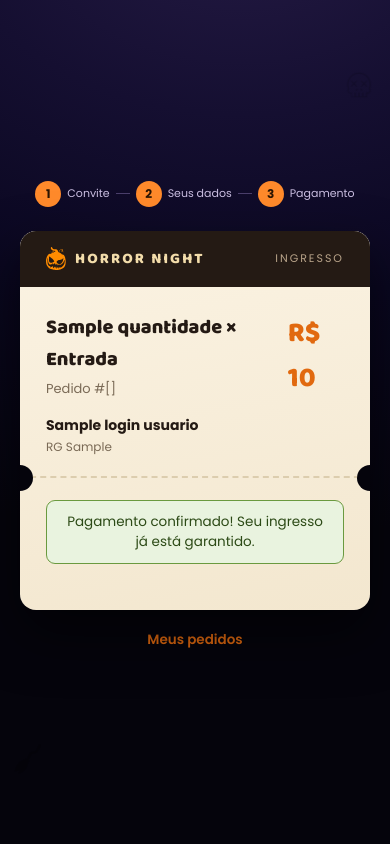
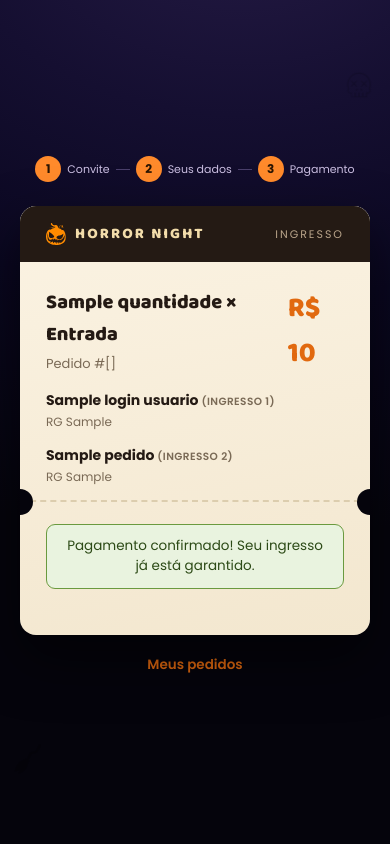
Before and after one commit to gustavofcss/back-to-halloween, a Flask app: page /pagamento/1 in a window 390 px wide. Run offline with Flask 3, Linux system fonts and the light colour scheme; the visitor is signed in with stand-in values (Sample User, id 1); a database or web service that is not in the repository returns one stand-in record (values such as "Sample title"); some libraries are stand-ins or nearby versions.

Commit message:
Fase 10: ingresso 2 pode ser de acompanhante, admin responsivo, endereço real
- Compra de 2 ingressos: o 1º é sempre do titular logado; o 2º pode ser pra
  um acompanhante, com nome/e-mail/RG/WhatsApp preenchidos manualmente
  (pedido explícito do usuário -- nem sempre a 2ª pessoa é quem está
  comprando). Aparece nos dois ingressos (tela e e-mail de confirmação) e
  na listagem de pedidos do admin.
- Painel admin responsivo de verdade no celular -- a sidebar empilhava
  marca + menu vertical + usuário + sair, ocupando a tela toda antes do
  conteúdo. Vira uma barra compacta com menu horizontal (scroll), e corrige
  um bug real de flexbox (align-items: flex-start com flex-direction:
  column fazia sidebar/conteúdo encolherem pro tamanho do texto em vez da
  largura da tela).
- Endereço real da festa (Rua Mário Bhering, 171 -- Tamarineira) no lugar
  do endereço fictício do mockup.

Co-Authored-By: Claude Sonnet 5 <noreply@anthropic.com>

```diff
--- a/app/admin.py
+++ b/app/admin.py
@@ -29,7 +29,7 @@ def pedidos():
             cur.execute(
                 """
                 SELECT p.id_pedido, p.quantidade, p.valor, p.status_pedido, p.data_pedido,
-                       u.nome, u.email
+                       p.acompanhante_nome, u.nome, u.email
                 FROM pedido p
                 JOIN login_usuario u ON u.id_usuario = p.id_usuario
                 ORDER BY p.data_pedido DESC
--- a/app/email_utils.py
+++ b/app/email_utils.py
@@ -52,10 +52,28 @@ def _enviar(destinatario: str, assunto: str, corpo: str, corpo_html: str | None
     resposta.raise_for_status()
 
 
-def _ticket_html(pedido) -> str:
+def _ticket_html(pedido, nome_titular: str) -> str:
     # Mesmas cores/estrutura do "ingresso" mostrado na tela de pagamento
     # (ver .ticket* em style.css), só que com estilo inline -- cliente de
     # e-mail não carrega arquivo .css externo nem @font-face.
+    titulares_html = (
+        f'<p style="margin:0;font-weight:bold;font-size:14px;">{nome_titular} '
+        '<span style="font-size:10.5px;font-weight:600;text-transform:uppercase;'
+        f'color:#7a6a56;">(ingresso 1)</span></p>'
+        + (f'<p style="margin:2px 0 0;font-size:12px;color:#7a6a56;">RG {pedido["rg"]}</p>' if pedido.get("rg") else "")
+    )
+    if pedido.get("acompanhante_nome"):
+        titulares_html += (
+            f'<p style="margin:10px 0 0;font-weight:bold;font-size:14px;">{pedido["acompanhante_nome"]} '
+            '<span style="font-size:10.5px;font-weight:600;text-transform:uppercase;'
+            'color:#7a6a56;">(ingresso 2)</span></p>'
+            + (
+                f'<p style="margin:2px 0 0;font-size:12px;color:#7a6a56;">RG {pedido["acompanhante_rg"]}</p>'
+                if pedido.get("acompanhante_rg")
+                else ""
+            )
+        )
+
     return f"""
     <div style="max-width:420px;margin:20px auto;border-radius:16px;overflow:hidden;
                 background:linear-gradient(170deg,#fbf3e3 0%,#f3e7cf 100%);
@@ -74,6 +92,9 @@ def _ticket_html(pedido) -> str:
           <p style="margin:0;font-size:13px;color:#7a6a56;">Pedido #{pedido['id_pedido']}</p>
         </div>
         <p style="margin:0;font-weight:bold;font-size:28px;color:#e1690f;">R$ {pedido['valor']}</p>
+      </div>
+      <div style="padding:0 26px 20px;">
+        {titulares_html}
       </div>
       <div style="border-top:2px dashed #d8c7a3;margin:0 26px;"></div>
       <div style="padding:20px 26px 26px;">
@@ -102,12 +123,17 @@ def enviar_confirmacao_pedido(destinatario: str, nome: str, pedido) -> None:
         "Horror Night Party:\n\n"
         f"Pedido #{pedido['id_pedido']} — {pedido['quantidade']} ingresso(s) — "
         f"R$ {pedido['valor']}\n\n"
-        "Nos vemos na noite mais assustadora do ano!"
+        + (
+            f"Ingresso 2 pra {pedido['acompanhante_nome']}.\n\n"
+            if pedido.get("acompanhante_nome")
+            else ""
+        )
+        + "Nos vemos na noite mais assustadora do ano!"
     )
     corpo_html = (
         f"<p>Oi, {nome}! \U0001f383</p>"
         "<p>Seu pagamento foi confirmado! Seu ingresso pra Horror Night Party:</p>"
-        f"{_ticket_html(pedido)}"
+        f"{_ticket_html(pedido, nome)}"
         "<p>Nos vemos na noite mais assustadora do ano!</p>"
     )
     _enviar(
--- a/app/pedidos.py
+++ b/app/pedidos.py
@@ -8,7 +8,7 @@ from flask import Blueprint, abort, jsonify, redirect, render_template, request,
 
 import config
 import db
-from auth import current_user, login_required
+from auth import EMAIL_RE, current_user, login_required
 from email_utils import enviar_confirmacao_pedido
 
 pedidos_bp = Blueprint("pedidos", __name__)
@@ -101,6 +101,7 @@ def comprar():
 
             vagas_restantes_atual = evento["capacidade_maxima"] - _ingressos_vendidos_total(cur)
 
+            erro = None
             if (
                 not rg
                 or not whatsapp
@@ -108,22 +109,48 @@ def comprar():
                 or quantidade > max_permitido
                 or quantidade > vagas_restantes_atual
             ):
+                erro = "Preencha RG, WhatsApp e uma quantidade válida."
+
+            # O 2º ingresso pode ser pra um acompanhante -- não precisa ser
+            # a mesma pessoa logada comprando. Só exige esses dados quando
+            # quantidade = 2; com quantidade = 1 eles ficam NULL mesmo.
+            acompanhante_nome = acompanhante_email = acompanhante_rg = acompanhante_whatsapp = None
+            if not erro and quantidade == 2:
+                acompanhante_nome = (request.form.get("acompanhante_nome") or "").strip()
+                acompanhante_email = (request.form.get("acompanhante_email") or "").strip().lower()
+                acompanhante_rg = (request.form.get("acompanhante_rg") or "").strip()
+                acompanhante_whatsapp = (request.form.get("acompanhante_whatsapp") or "").strip()
+                if (
+                    not acompanhante_nome
+                    or not EMAIL_RE.match(acompanhante_email)
+                    or not acompanhante_rg
+                    or not acompanhante_whatsapp
+                ):
+                    erro = "Preencha nome, e-mail, RG e WhatsApp válidos do acompanhante."
+
+            if erro:
                 return render_template(
                     "comprar.html",
                     usuario=usuario,
                     evento=evento,
                     max_permitido=max_permitido,
-                    erro="Preencha RG, WhatsApp e uma quantidade válida.",
+                    erro=erro,
                 ), 400
 
             valor = evento["valor_entrada"] * quantidade
             cur.execute(
                 """
-                INSERT INTO pedido (id_usuario, id_evento, rg, whatsapp, valor, quantidade, status_pedido)
-                VALUES (%s, %s, %s, %s, %s, %s, 'pendente')
+                INSERT INTO pedido (
+                    id_usuario, id_evento, rg, whatsapp, valor, quantidade, status_pedido,
+                    acompanhante_nome, acompanhante_email, acompanhante_rg, acompanhante_whatsapp
+                )
+                VALUES (%s, %s, %s, %s, %s, %s, 'pendente', %s, %s, %s, %s)
                 RETURNING id_pedido
                 """,
-                (usuario["id_usuario"], evento["id_evento"], rg, whatsapp, valor, quantidade),
+                (
+                    usuario["id_usuario"], evento["id_evento"], rg, whatsapp, valor, quantidade,
+                    acompanhante_nome, acompanhante_email, acompanhante_rg, acompanhante_whatsapp,
+                ),
             )
             id_pedido = cur.fetchone()["id_pedido"]
 
--- a/app/static/css/style.css
+++ b/app/static/css/style.css
@@ -901,9 +912,10 @@ h1, h2, h3 {
   color: var(--accent-dark);
 }
 .ticket__holder {
-  padding: 0 26px 20px;
+  padding: 0 26px 14px;
   margin-top: -6px;
 }
+.ticket__holder + .ticket__holder { margin-top: 0; }
 .ticket__holder-name {
   margin: 0;
   font-weight: 700;
@@ -913,6 +925,13 @@ h1, h2, h3 {
 .ticket__holder-rg {
   margin: 2px 0 0;
   font-size: 12px;
+  color: var(--ink-muted);
+}
+.ticket__holder-tag {
+  font-size: 10.5px;
+  font-weight: 600;
+  text-transform: uppercase;
+  letter-spacing: .04em;
   color: var(--ink-muted);
 }
 .ticket__perforation {
--- a/app/templates/_ticket_topo.html
+++ b/app/templates/_ticket_topo.html
@@ -18,9 +18,15 @@
 
 {% if usuario %}
 <div class="ticket__holder">
-  <p class="ticket__holder-name">{{ usuario.nome }}</p>
+  <p class="ticket__holder-name">{{ usuario.nome }}{% if pedido.acompanhante_nome %} <span class="ticket__holder-tag">(ingresso 1)</span>{% endif %}</p>
   {% if pedido.rg %}<p class="ticket__holder-rg">RG {{ pedido.rg }}</p>{% endif %}
 </div>
+{% if pedido.acompanhante_nome %}
+<div class="ticket__holder">
+  <p class="ticket__holder-name">{{ pedido.acompanhante_nome }} <span class="ticket__holder-tag">(ingresso 2)</span></p>
+  {% if pedido.acompanhante_rg %}<p class="ticket__holder-rg">RG {{ pedido.acompanhante_rg }}</p>{% endif %}
+</div>
+{% endif %}
 {% endif %}
 
 <div class="ticket__perforation"></div>
--- a/app/templates/admin/pedidos.html
+++ b/app/templates/admin/pedidos.html
@@ -58,7 +58,7 @@
       {% for p in pedidos %}
         <tr>
           <td>#{{ p.id_pedido }}</td>
-          <td>{{ p.nome }}</td>
+          <td>{{ p.nome }}{% if p.acompanhante_nome %}<br><span class="help-text" style="margin:0;">+ {{ p.acompanhante_nome }}</span>{% endif %}</td>
           <td>{{ p.email }}</td>
           <td>{{ p.quantidade }}</td>
           <td>R$ {{ p.valor }}</td>
--- a/app/templates/convite.html
+++ b/app/templates/convite.html
@@ -115,7 +115,7 @@
 
     <div class="info-panel-inner">
       <p class="info-date">{{ data_formatada or "Data a definir" }}</p>
-      <p class="info-place">Rua das Aboboras, 1956, 98,<br>Coqueiral &ndash; Salem</p>
+      <p class="info-place">Rua Mário Bhering, 171<br>Tamarineira</p>
       <p class="info-dress">Traje a rigor: quanto mais assustador, melhor. Vagas limitadas.</p>
 
       <a class="cta-button" href="{% if not usuario %}/login?next=/comprar{% elif usuario.hierarquia == 'adm' %}/admin{% elif tem_pedido %}/meus-pedidos{% else %}/comprar{% endif %}">
```
Also changed, not shown: other parts of app/static/css/style.css (+63 -3 lines), app/schema.sql (+7 -0 lines), app/templates/comprar.html (+38 -0 lines).
